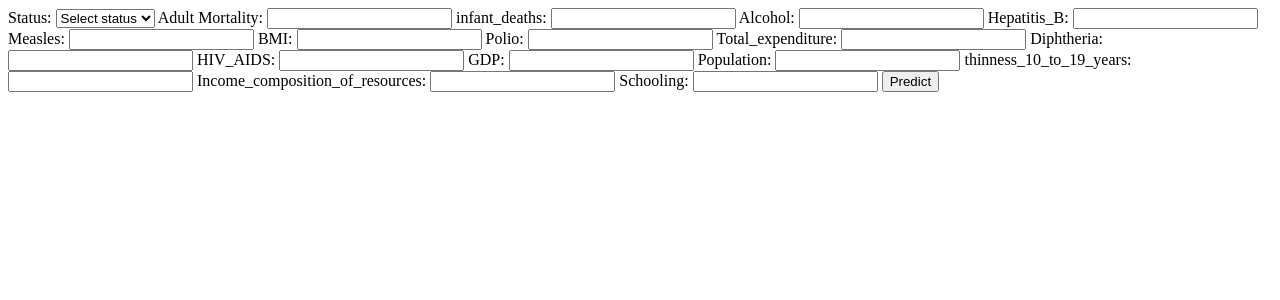
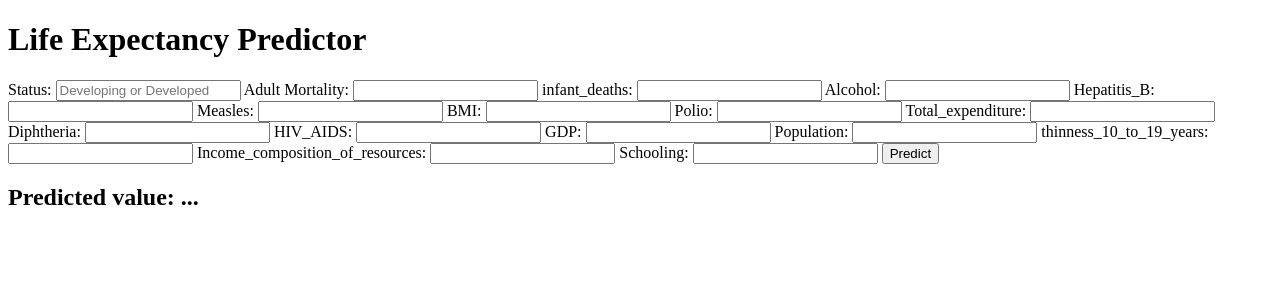
Before and after one commit to MazenHisham1/Life-Expectancy, a Flask app: page / in a window 1280 px wide. Shown: the top 300 px of the page. Run offline with Flask 3, Linux system fonts and the light colour scheme; parts of the project's set-up code (start-up, migrations or seed data) failed here and were passed over.

Commit message:
Update index.html

```diff
--- a/templates/index.html
+++ b/templates/index.html
@@ -1,71 +1,66 @@
+<!DOCTYPE html>
+<html lang="en">
+<head>
+  <meta charset="UTF-8" />
+  <title>Life Expectancy Prediction</title>
+  <link rel="stylesheet" href="{{ url_for('static', filename='style.css') }}" />
+</head>
+<body>
+  <h1>Life Expectancy Predictor</h1>
   <form id="predict-form">
     <label>Status:
-    <select id="Status" required>
-      <option value="" disabled selected>Select status</option>
-      <option value="Developing">Developing</option>
-      <option value="Developed">Developed</option>
-    </select>
+      <input id="Status" placeholder="Developing or Developed" required />
     </label>
-
     <label>Adult Mortality:
       <input id="Adult_Mortality" type="number" required />
     </label>
-
     <label>infant_deaths:
       <input id="infant_deaths" type="number" required />
     </label>
-
     <label>Alcohol:
       <input id="Alcohol" type="number" step="0.01" required />
     </label>
-
     <label>Hepatitis_B:
       <input id="Hepatitis_B" type="number" required />
     </label>
-
     <label>Measles:
       <input id="Measles" type="number" required />
     </label>
-
     <label>BMI:
       <input id="BMI" type="number" step="0.01" required />
     </label>
-
     <label>Polio:
       <input id="Polio" type="number" required />
     </label>
-
     <label>Total_expenditure:
       <input id="Total_expenditure" type="number" step="0.01" required />
     </label>
-
     <label>Diphtheria:
       <input id="Diphtheria" type="number" required />
     </label>
-
     <label>HIV_AIDS:
       <input id="HIV_AIDS" type="number" step="0.01" required />
     </label>
-
     <label>GDP:
       <input id="GDP" type="number" required />
     </label>
-
     <label>Population:
       <input id="Population" type="number" required />
     </label>
-
     <label>thinness_10_to_19_years:
       <input id="thinness_10_to_19_years" type="number" step="0.01" required />
     </label>
-
     <label>Income_composition_of_resources:
       <input id="Income_composition_of_resources" type="number" step="0.01" required />
     </label>
-
     <label>Schooling:
       <input id="Schooling" type="number" step="0.01" required />
     </label>
-
     <button type="button" id="predict-btn">Predict</button>
   </form>
+
+  <h2>Predicted value: <span id="prediction-output">...</span></h2>
+
+  <script src="{{ url_for('static', filename='script.js') }}"></script>
+</body>
+</html>
```
Lines whose indentation alone changed are shown as unchanged.
